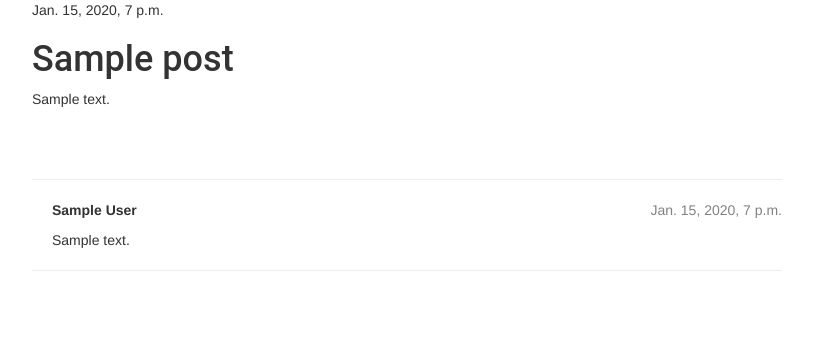
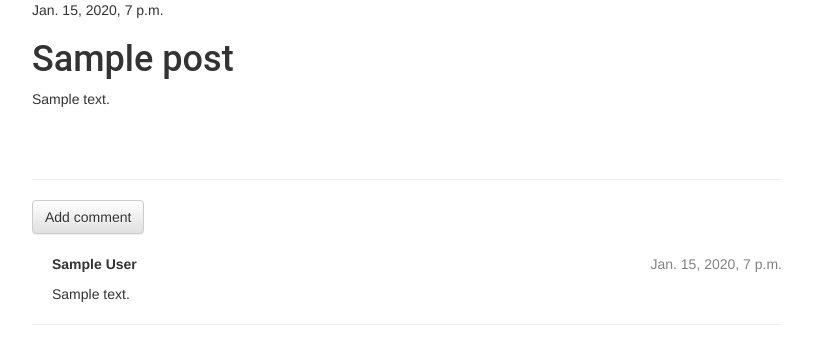
Before and after one commit to singstat/Django, a Django app: page /post/1/ in a window 1280 px wide. Shown: the part 144-508 px from the top of the page, without its empty margins (23-836 px from the left). Run offline with Django 3.2, Linux system fonts and the light colour scheme; tables that the repository leaves empty hold one stand-in row (values such as "Sample post"); some libraries are stand-ins or nearby versions.

Commit message:
comment finish!

```diff
--- a/blog/templates/blog/post_detail.html
+++ b/blog/templates/blog/post_detail.html
@@ -18,6 +18,7 @@
 
     </div>
 	<hr>
+	<a class="btn btn-default" href="{% url "add_comment_to_post" pk=post.pk %}">Add comment</a>
 	{% for comment in post.comments.all %}
 	    <div class="comment">
 	        <div class="date">{{ comment.created_date }}</div>
--- a/blog/urls.py
+++ b/blog/urls.py
@@ -18,4 +18,6 @@ urlpatterns = [
     url(r'^accounts/login/$', 'django.contrib.auth.views.login'),
     url(r'^accounts/logout/$', 'django.contrib.auth.views.logout', {'next_page': '/'}),
 
+    url(r'^post/(?P<pk>[0-9]+)/comment/$', views.add_comment_to_post, name='add_comment_to_post'),
+
 ]
--- a/blog/views.py
+++ b/blog/views.py
@@ -8,6 +8,9 @@ from .forms import PostForm
 from django.shortcuts import redirect
 
 from django.contrib.auth.decorators import login_required
+
+
+from .forms import PostForm, CommentForm
 
 def post_list(request):
     posts = Post.objects.filter(published_date__lte=timezone.now()).order_by('-published_date')
@@ -61,3 +64,16 @@ def post_remove(request, pk):
     post = get_object_or_404(Post, pk=pk)
     post.delete()
     return redirect('blog.views.post_list')
+
+def add_comment_to_post(request, pk):
+    post = get_object_or_404(Post, pk=pk)
+    if request.method == "POST":
+        form = CommentForm(request.POST)
+        if form.is_valid():
+            comment = form.save(commit=False)
+            comment.post = post
+            comment.save()
+            return redirect('blog.views.post_detail', pk=post.pk)
+    else:
+        form = CommentForm()
+    return render(request, 'blog/add_comment_to_post.html', {'form': form})
```
Also changed, not shown: blog/forms.py (+7 -1 lines), blog/templates/blog/add_comment_to_post.html (added, +9 -0 lines).
